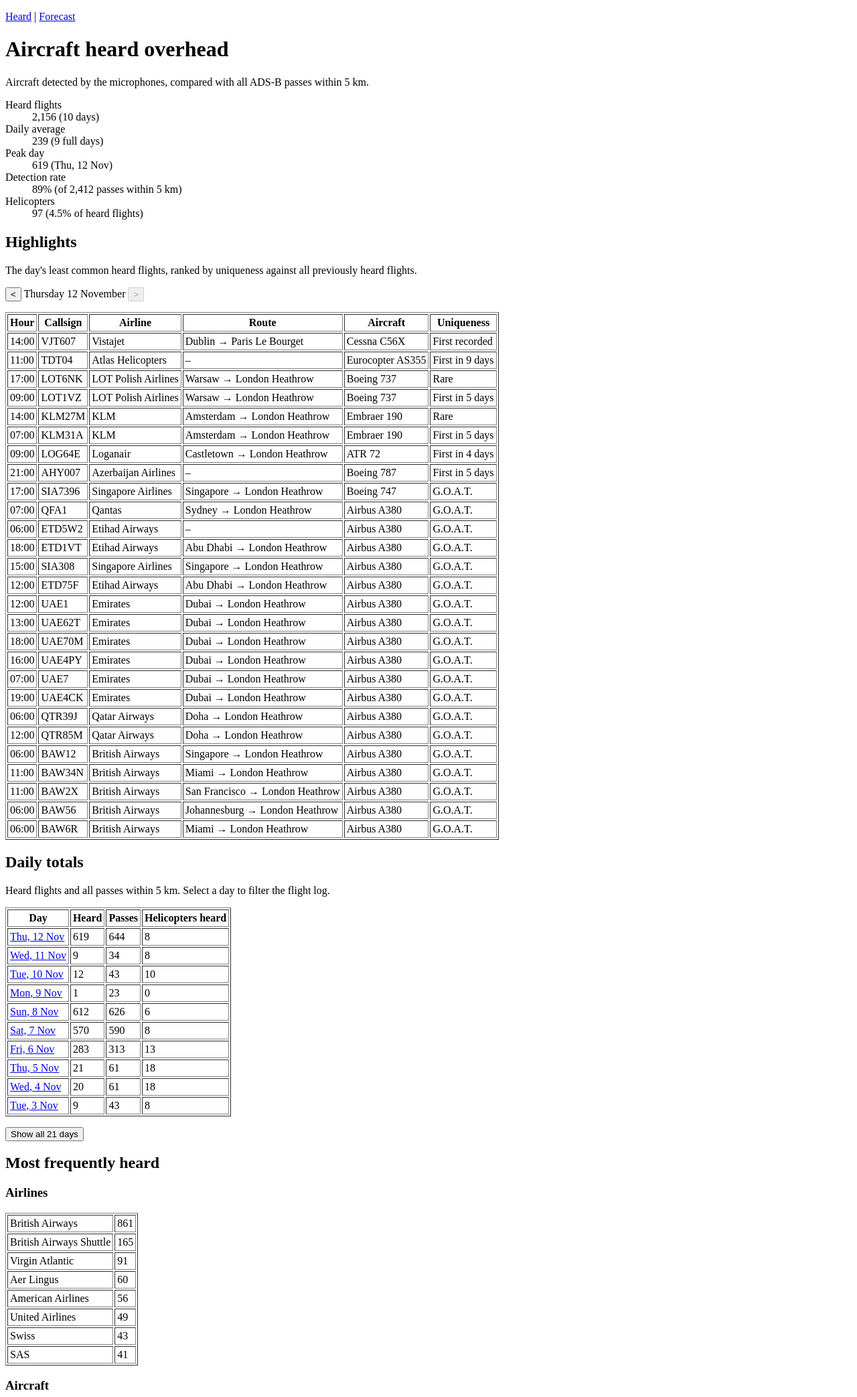
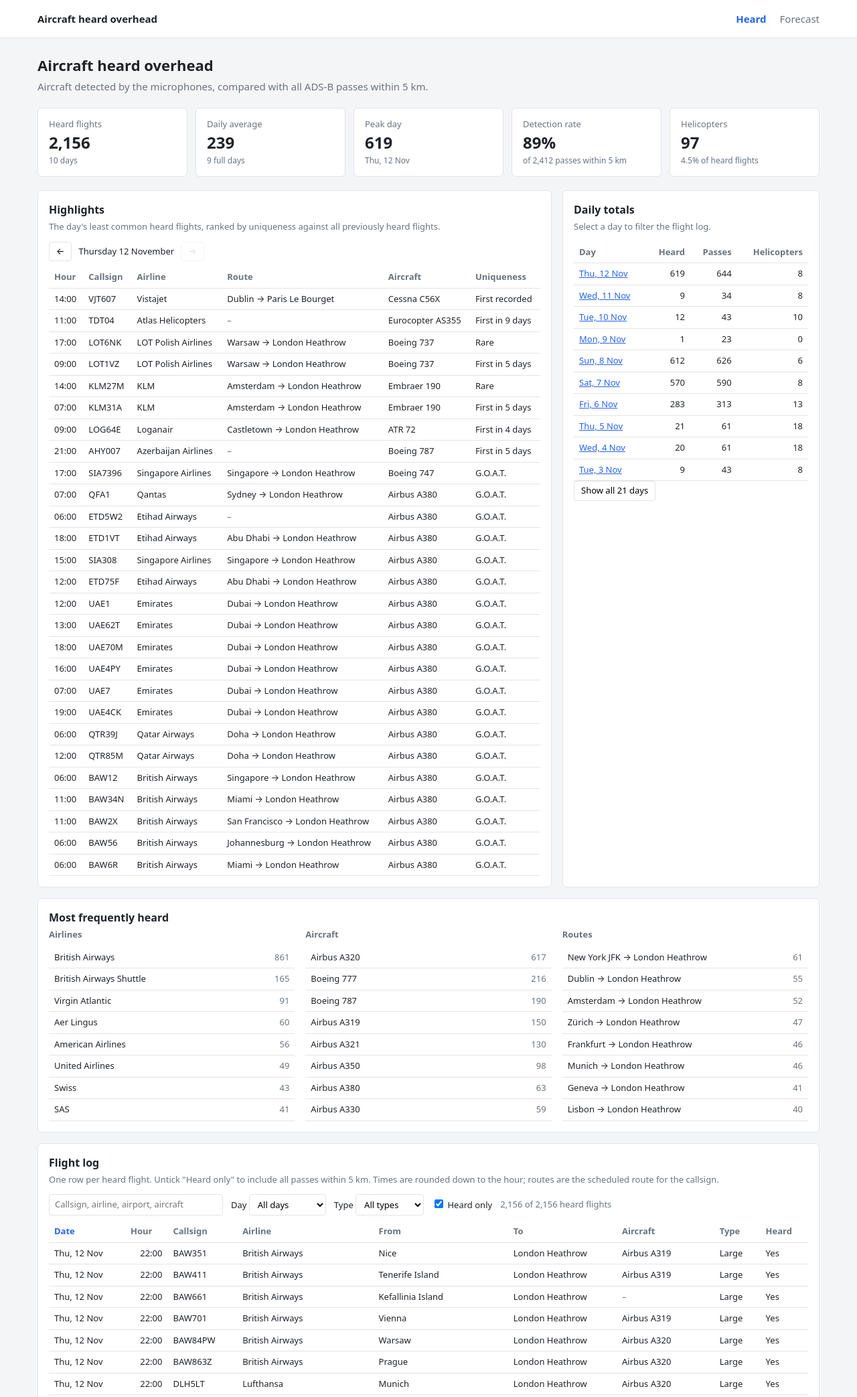
Before and after one commit to sappleyard/flight-passes, a plain HTML site: page index.html in a window 1280 px wide. Shown: the top 2086 px of the page at 67% size. Drawn offline with Linux system fonts and the light colour scheme.

Commit message:
Passes to 2026-11-12

```diff
--- a/index.html
+++ b/index.html
@@ -4,69 +4,92 @@
   <meta charset="utf-8">
   <meta name="viewport" content="width=device-width, initial-scale=1">
   <title>Aircraft heard overhead</title>
+  <link rel="stylesheet" href="style.css">
 </head>
 <body>
-  <p><a href="./">Heard</a> | <a href="outlook.html">Forecast</a></p>
+  <header>
+    <div class="bar">
+      <a class="title" href="./">Aircraft heard overhead</a>
+      <nav><a href="./" aria-current="page">Heard</a><a href="outlook.html">Forecast</a></nav>
+    </div>
+  </header>
 
+  <main>
     <h1>Aircraft heard overhead</h1>
-  <p id="lede">Aircraft detected by the microphones, compared with all ADS-B passes within 5 km.</p>
+    <p class="lede" id="lede">Aircraft detected by the microphones, compared with all ADS-B passes within 5 km.</p>
 
-  <dl id="stats"></dl>
+    <dl class="stats" id="stats"></dl>
 
-  <div id="highlights" hidden>
+    <div class="grid">
+      <section class="panel" id="highlights" hidden>
         <h2>Highlights</h2>
-    <p>The day's least common heard flights, ranked by uniqueness against all previously heard flights.</p>
-    <p>
-      <button id="highlights-older" type="button" aria-label="Previous day">&lt;</button>
+        <p class="muted">The day's least common heard flights, ranked by uniqueness against all previously heard flights.</p>
+        <div class="stepper">
+          <button id="highlights-older" type="button" aria-label="Previous day">&larr;</button>
           <span id="highlights-day"></span>
-      <button id="highlights-newer" type="button" aria-label="Next day">&gt;</button>
-    </p>
-    <table border="1" cellpadding="3">
+          <button id="highlights-newer" type="button" aria-label="Next day">&rarr;</button>
+        </div>
+        <div class="scroll">
+          <table>
             <thead><tr><th>Hour</th><th>Callsign</th><th>Airline</th><th>Route</th><th>Aircraft</th><th>Uniqueness</th></tr></thead>
             <tbody id="highlight-rows"></tbody>
           </table>
         </div>
+      </section>
 
+      <section class="panel">
         <h2>Daily totals</h2>
-  <p>Heard flights and all passes within 5 km. Select a day to filter the flight log.</p>
-  <table border="1" cellpadding="3">
-    <thead><tr><th>Day</th><th>Heard</th><th>Passes</th><th>Helicopters heard</th></tr></thead>
+        <p class="muted">Select a day to filter the flight log.</p>
+        <div class="scroll">
+          <table>
+            <thead><tr><th>Day</th><th class="num">Heard</th><th class="num">Passes</th><th class="num">Helicopters</th></tr></thead>
             <tbody id="days"></tbody>
           </table>
+        </div>
         <p><button id="days-more" type="button" aria-controls="days" hidden></button></p>
+      </section>
+    </div>
 
+    <section class="panel">
       <h2>Most frequently heard</h2>
-  <h3>Airlines</h3>
-  <table border="1" cellpadding="3"><tbody id="top-airlines"></tbody></table>
-  <h3>Aircraft</h3>
-  <table border="1" cellpadding="3"><tbody id="top-aircraft"></tbody></table>
-  <h3>Routes</h3>
-  <table border="1" cellpadding="3"><tbody id="top-routes"></tbody></table>
+      <div class="top3">
+        <div><h3>Airlines</h3><table><tbody id="top-airlines"></tbody></table></div>
+        <div><h3>Aircraft</h3><table><tbody id="top-aircraft"></tbody></table></div>
+        <div><h3>Routes</h3><table><tbody id="top-routes"></tbody></table></div>
+      </div>
+    </section>
 
-  <h2 id="flights">Flight log</h2>
-  <p>One row per heard flight. Untick "Heard only" to include all passes within 5 km. Times are rounded down to the hour. Routes are the scheduled route for the callsign.</p>
-  <p>
-    <label>Search <input id="search" type="search" placeholder="Callsign, airline, airport, aircraft" autocomplete="off"></label>
+    <section class="panel" id="flights">
+      <h2>Flight log</h2>
+      <p class="muted">One row per heard flight. Untick "Heard only" to include all passes within 5 km. Times are rounded down to the hour; routes are the scheduled route for the callsign.</p>
+      <div class="controls">
+        <input id="search" type="search" placeholder="Callsign, airline, airport, aircraft" autocomplete="off" aria-label="Search">
         <label>Day <select id="day"><option value="">All days</option></select></label>
         <label>Type <select id="kind"><option value="">All types</option></select></label>
         <label><input id="heard-only" type="checkbox" checked> Heard only</label>
-  </p>
-  <p id="count"></p>
-  <table border="1" cellpadding="3">
+        <span class="muted" id="count"></span>
+      </div>
+      <div class="scroll">
+        <table>
           <thead id="flight-head"></thead>
           <tbody id="flight-rows"></tbody>
         </table>
-  <p>
+      </div>
+      <div class="pager">
         <button id="prev" type="button">Newer</button>
-    <span id="at"></span>
+        <span id="at" class="muted"></span>
         <button id="next" type="button">Older</button>
-  </p>
+      </div>
+    </section>
+  </main>
 
+  <footer>
     <h2>Methodology</h2>
     <p>Detection: two microphones log sound levels once per second; no audio is recorded. A classifier trained on these levels flags aircraft noise, and each detection is matched to an aircraft using ADS-B position data from a local receiver.</p>
     <p>Passes: a pass is any aircraft within 5 km slant range (horizontal distance and altitude combined), whether heard or not. Days before 3 November were used to collect training data, so they have passes but no detections.</p>
     <p>Sources: airline, route and aircraft details from <a href="https://github.com/vradarserver/standing-data">VRS standing data</a> and <a href="https://www.adsbdb.com/">adsbdb</a>.</p>
     <p id="updated"></p>
+  </footer>
 
   <script src="passes.js"></script>
 </body>
--- a/outlook.html
+++ b/outlook.html
@@ -4,24 +4,38 @@
   <meta charset="utf-8">
   <meta name="viewport" content="width=device-width, initial-scale=1">
   <title>10-day forecast</title>
+  <link rel="stylesheet" href="style.css">
 </head>
 <body>
-  <p><a href="./">Heard</a> | <a href="outlook.html">Forecast</a></p>
+  <header>
+    <div class="bar">
+      <a class="title" href="./">Aircraft heard overhead</a>
+      <nav><a href="./">Heard</a><a href="outlook.html" aria-current="page">Forecast</a></nav>
+    </div>
+  </header>
 
+  <main>
     <h1>10-day forecast</h1>
-  <p>Expected daily aircraft passes within 5 km, modelled from the Heathrow weather forecast.</p>
+    <p class="lede">Expected daily aircraft passes within 5 km, modelled from the Heathrow weather forecast.</p>
 
-  <p id="status">Forecast currently unavailable.</p>
-  <table border="1" cellpadding="3">
-    <thead><tr><th>Date</th><th>Expected passes</th><th>Confidence</th><th>Reason</th><th>Wind</th><th>Weather</th></tr></thead>
+    <section class="panel" style="margin-top:20px">
+      <p class="muted" id="status">Forecast currently unavailable.</p>
+      <div class="scroll">
+        <table>
+          <thead><tr><th>Date</th><th class="num">Expected passes</th><th class="num">Confidence</th><th>Reason</th><th>Wind</th><th>Weather</th></tr></thead>
           <tbody id="outlook"></tbody>
         </table>
+      </div>
+    </section>
+  </main>
 
+  <footer>
     <h2>Methodology</h2>
     <p>Runway direction: daily passes depend mainly on which way Heathrow is landing. On westerly operations the arrival stream passes overhead (about 650 passes a day); on easterly operations about 40 do. Heathrow lands into the wind, so the forecast is driven by the wind.</p>
     <p>Model: a Markov chain of runway direction, with switching probabilities fitted to the observed history against forecast tailwind. It is simulated 4,000 times over 10 days using the ECMWF ensemble forecast for Heathrow, and is rerun each night.</p>
     <p>Columns: each simulated day is classed as westerly, easterly or a mid-day runway change. Expected passes is the typical count for the most likely class; confidence is the share of simulations in that class. Wind and weather are daytime conditions at Heathrow.</p>
     <p id="updated"></p>
+  </footer>
 
   <script src="outlook.js"></script>
 </body>
--- a/passes.js
+++ b/passes.js
@@ -60,8 +60,9 @@ function drawStats(rows, days, counts, listened) {
       `of ${number(judged)} passes within 5 km`],
     ["Helicopters", number(helis), `${(100 * helis / (heardRows.length || 1)).toFixed(1)}% of heard flights`],
   ];
-  $("stats").replaceChildren(...stats.flatMap(([label, value, note]) =>
-    [el("dt", { textContent: label }), el("dd", { textContent: `${value} (${note})` })]));
+  $("stats").replaceChildren(...stats.map(([label, value, note]) =>
+    el("div", { className: "stat" }, el("dt", { textContent: label }),
+      el("dd", { textContent: value }), el("dd", { className: "note", textContent: note }))));
 }
 
 function drawDays(rows, days, counts, listened) {
@@ -75,10 +76,10 @@ function drawDays(rows, days, counts, listened) {
     const link = el("a", { href: "#flights", textContent: shortDay(d) });
     const name = el("td", {}, link);
     if (hours < FULL_DAY_HOURS) {
-      name.append(` (partial, ${Math.round(hours)} h)`);
+      name.append(el("span", { className: "tag", textContent: `partial, ${Math.round(hours)} h` }));
     }
     if (!listening) {
-      name.append(" (training data)");
+      name.append(el("span", { className: "tag", textContent: "training data" }));
     }
     const row = el("tr", {},
       name,
--- /dev/null
+++ b/style.css
@@ -0,0 +1,135 @@
+/* Plain dashboard: light grey page, white panels, one blue accent. */
+:root {
+  --bg: #f4f5f7;
+  --panel: #ffffff;
+  --line: #e1e4e8;
+  --text: #1f2328;
+  --muted: #6a737d;
+  --accent: #2563eb;
+}
+
+* { box-sizing: border-box; }
+
+body {
+  margin: 0;
+  background: var(--bg);
+  color: var(--text);
+  font: 15px/1.5 system-ui, -apple-system, "Segoe UI", Roboto, sans-serif;
+}
+
+header {
+  background: var(--panel);
+  border-bottom: 1px solid var(--line);
+}
+
+header .bar, main, footer {
+  max-width: 1200px;
+  margin: 0 auto;
+  padding: 0 16px;
+}
+
+header .bar {
+  display: flex;
+  align-items: center;
+  justify-content: space-between;
+  height: 56px;
+}
+
+header .title { font-weight: 600; color: var(--text); text-decoration: none; }
+header nav a { margin-left: 20px; color: var(--muted); text-decoration: none; }
+header nav a[aria-current] { color: var(--accent); font-weight: 600; }
+
+main { padding-top: 24px; padding-bottom: 24px; }
+
+h1 { font-size: 22px; margin: 0 0 4px; }
+h2 { font-size: 16px; margin: 0 0 4px; }
+h3 { font-size: 13px; margin: 0 0 8px; color: var(--muted); font-weight: 600; }
+p { margin: 0 0 12px; }
+.lede, .note, .muted { color: var(--muted); }
+a { color: var(--accent); }
+
+/* Headline numbers */
+.stats {
+  display: grid;
+  grid-template-columns: repeat(auto-fit, minmax(170px, 1fr));
+  gap: 12px;
+  margin: 20px 0;
+}
+.stat {
+  background: var(--panel);
+  border: 1px solid var(--line);
+  border-radius: 6px;
+  padding: 14px 16px;
+}
+.stat dt { color: var(--muted); font-size: 13px; }
+.stat dd { margin: 0; font-size: 24px; font-weight: 600; }
+.stat dd.note { font-size: 12px; font-weight: 400; }
+
+/* Panels */
+.grid {
+  display: grid;
+  grid-template-columns: minmax(0, 2fr) minmax(0, 1fr);
+  gap: 16px;
+  margin-bottom: 16px;
+}
+.panel {
+  background: var(--panel);
+  border: 1px solid var(--line);
+  border-radius: 6px;
+  padding: 16px;
+  margin-bottom: 16px;
+  min-width: 0;
+}
+.grid .panel { margin-bottom: 0; }
+.panel > p { font-size: 13px; }
+.top3 { display: grid; grid-template-columns: repeat(3, minmax(0, 1fr)); gap: 16px; }
+
+@media (max-width: 800px) {
+  .grid, .top3 { grid-template-columns: minmax(0, 1fr); }
+}
+
+/* Tables */
+.scroll { overflow-x: auto; }
+table { border-collapse: collapse; width: 100%; font-size: 13px; }
+th, td { padding: 6px 8px; text-align: left; border-bottom: 1px solid var(--line); white-space: nowrap; }
+th { color: var(--muted); font-weight: 600; }
+td.num, th.num { text-align: right; }
+td.empty { color: var(--muted); }
+tbody tr:hover { background: #f8f9fb; }
+th button { all: unset; cursor: pointer; }
+th[aria-sort] button { color: var(--accent); }
+.top3 td:last-child { text-align: right; color: var(--muted); }
+
+.tag {
+  margin-left: 6px;
+  padding: 1px 6px;
+  border-radius: 4px;
+  background: var(--bg);
+  color: var(--muted);
+  font-size: 11px;
+}
+
+/* Controls */
+.controls { display: flex; flex-wrap: wrap; gap: 12px; align-items: center; margin-bottom: 8px; font-size: 13px; }
+input[type=search], select {
+  font: inherit;
+  padding: 5px 8px;
+  border: 1px solid var(--line);
+  border-radius: 4px;
+  background: var(--panel);
+}
+input[type=search] { width: 260px; max-width: 100%; }
+button {
+  font: inherit;
+  font-size: 13px;
+  padding: 4px 10px;
+  border: 1px solid var(--line);
+  border-radius: 4px;
+  background: var(--panel);
+  cursor: pointer;
+}
+button:disabled { opacity: 0.4; cursor: default; }
+.pager, .stepper { display: flex; gap: 10px; align-items: center; font-size: 13px; margin: 8px 0; }
+
+footer { padding-bottom: 32px; font-size: 13px; color: var(--muted); }
+footer h2 { color: var(--text); }
```
Also changed, not shown: data/outlook.json (+1 -1 lines). Lines whose indentation alone changed are shown as unchanged.
